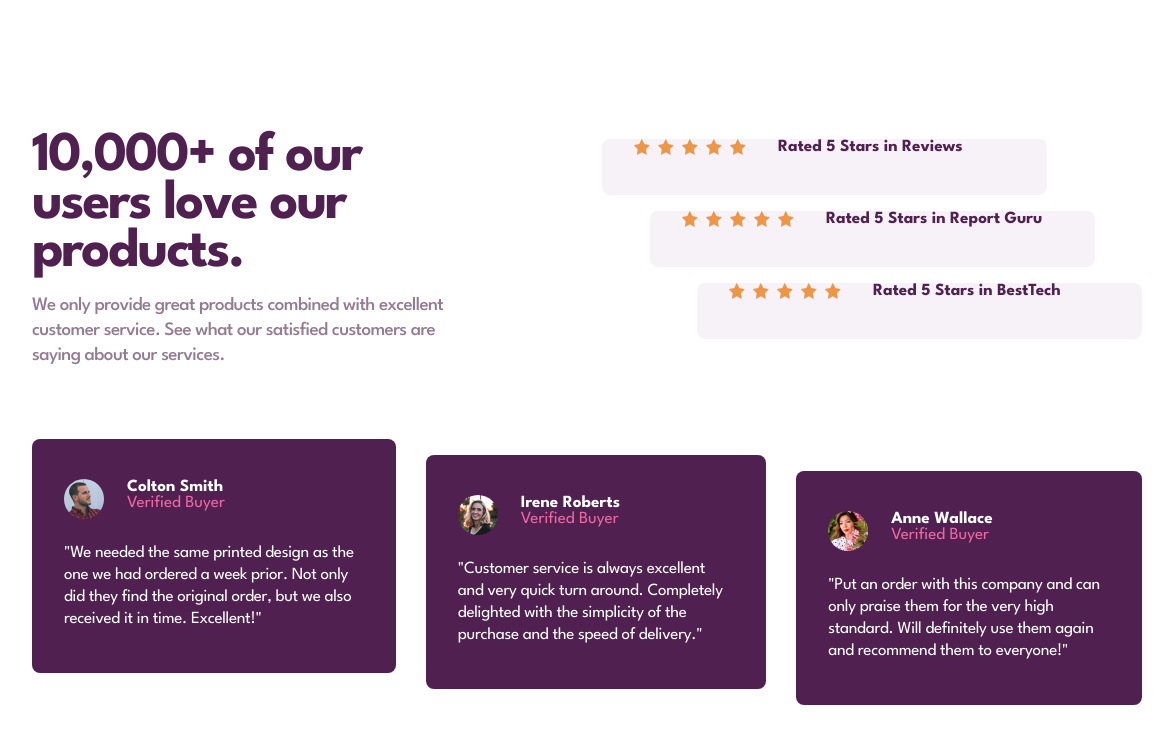
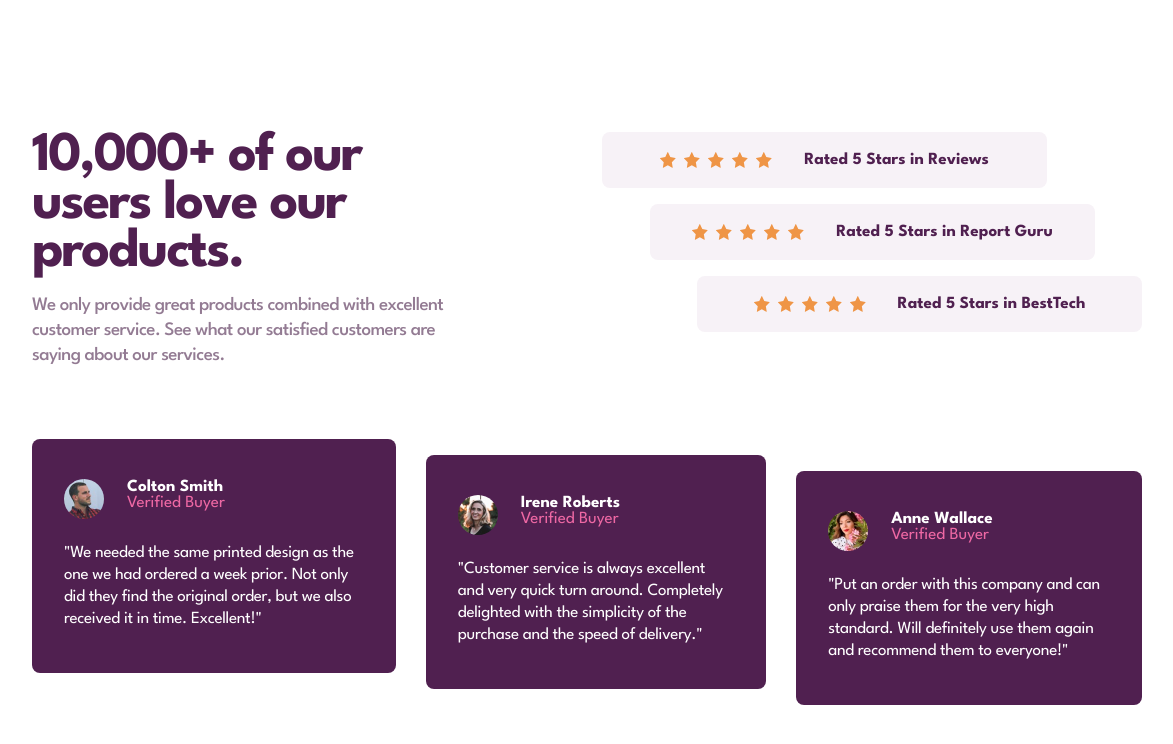
Before and after one commit to HubertKwiatkowski/FM-social-proof-section, a website: page index.html in a window 1536 px wide. Shown: the whole page, without its empty margins (181-1354 px from the left). Drawn offline with nearby package versions, Linux system fonts and the light colour scheme.

Commit message:
minor changes

```diff
--- a/style.css
+++ b/style.css
@@ -138,15 +138,21 @@ main {
 }
 
 .rating {
+  display: flex;
+  align-items: center;
+  justify-content: center;
   height: 78px;
   background-color: var(--clr-neutral-400);
   border-radius: 8px;
+  margin-top: 16px;
+  margin-bottom: 15px;
 }
 
 @media (min-width: 1440px) {
   .rating {
     width: 445px;
     height: 56px;
+
   }
 
   .rating:nth-child(2) {
@@ -158,10 +164,7 @@ main {
   }
 }
 
-.short-review {
-  margin-top: 16px;
-  margin-bottom: 15px;
-}
+
 
 @media (min-width: 1440px) {
   .short-review {
@@ -175,11 +178,14 @@ main {
   display: flex;
   justify-content: center;
   gap: 8px;
+  margin-bottom: 15px;
 }
 
 @media (min-width: 1440px) {
   .stars {
-    margin-left:32px;
+    align-items: center;
+    margin-bottom: 0;
+    /* margin-left:32px; */
   }
 }
 
```
